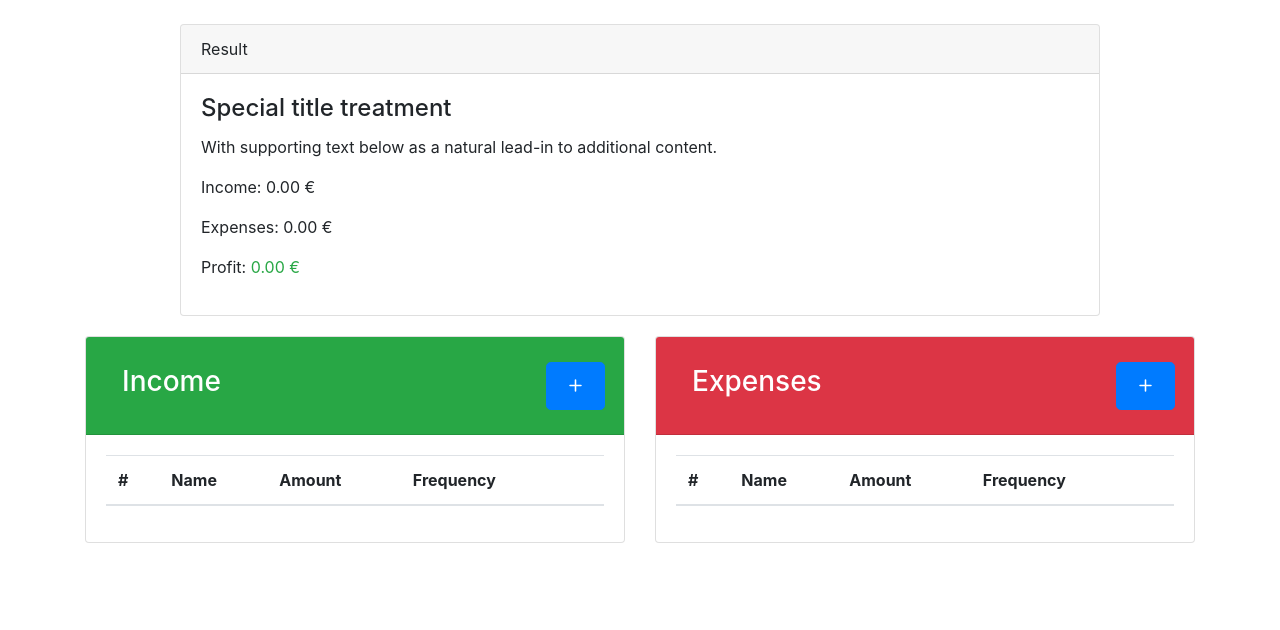
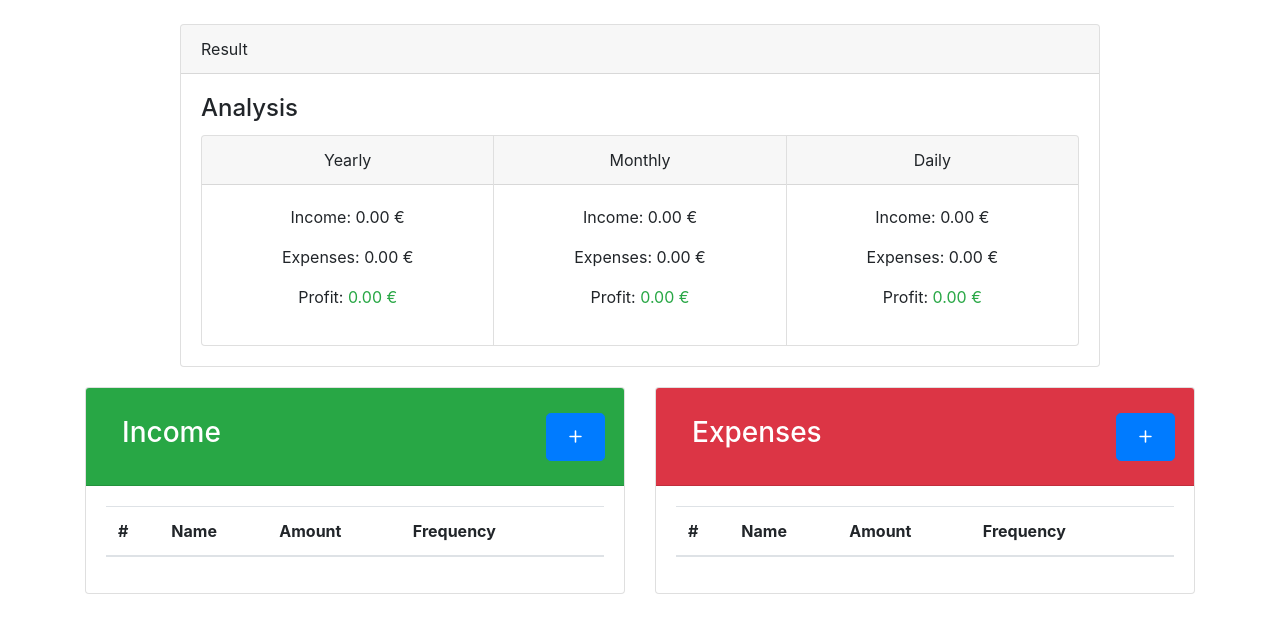
Before and after one commit to PassiDel/expense, a Vue app: page / in a window 1280 px wide. Shown: the top 630 px of the page. Built offline with nearby package versions, Linux system fonts and the light colour scheme; what vue-enums would draw is missing.

Commit message:
added more calculation
Signed-off-by: Pascal Syma <pascal@syma.dev>

```diff
--- a/src/App.vue
+++ b/src/App.vue
@@ -2,12 +2,24 @@
   <div id="app" class="container">
     <b-row class="results">
       <b-col sm="12" offset-md="1" md="10">
-        <b-card header="Result" title="Special title treatment">
-          <b-card-text>With supporting text below as a natural lead-in to additional content.</b-card-text>
-          <p>Income: {{ calculated.yearly.in | currency }}</p>
-          <p>Expenses: {{ calculated.yearly.out | currency }}</p>
-          <p>Profit: <span :class="calculated.yearly.sum < 0 ? 'text-danger' : 'text-success'">{{ calculated.yearly.sum | currency }}</span></p>
-<!--          <b-button variant="primary" size="lg" @click="calculate">Calculate</b-button>-->
+        <b-card header="Result" title="Analysis">
+          <b-card-group class="text-center">
+            <b-card header="Yearly">
+              <p>Income: {{ calculated.yearly.in | currency }}</p>
+              <p>Expenses: {{ calculated.yearly.out | currency }}</p>
+              <p>Profit: <span :class="calculated.yearly.sum < 0 ? 'text-danger' : 'text-success'">{{ calculated.yearly.sum | currency }}</span></p>
+            </b-card>
+            <b-card header="Monthly">
+              <p>Income: {{ calculated.yearly.in/12 | currency }}</p>
+              <p>Expenses: {{ calculated.yearly.out/12 | currency }}</p>
+              <p>Profit: <span :class="calculated.yearly.sum/12 < 0 ? 'text-danger' : 'text-success'">{{ calculated.yearly.sum/12 | currency }}</span></p>
+            </b-card>
+            <b-card header="Daily">
+              <p>Income: {{ calculated.yearly.in/365 | currency }}</p>
+              <p>Expenses: {{ calculated.yearly.out/365 | currency }}</p>
+              <p>Profit: <span :class="calculated.yearly.sum/365 < 0 ? 'text-danger' : 'text-success'">{{ calculated.yearly.sum/365 | currency }}</span></p>
+            </b-card>
+          </b-card-group>
         </b-card>
       </b-col>
     </b-row>
@@ -94,4 +106,24 @@ body {
 .inputs {
   margin-top: 20px;
 }
+/* width */
+::-webkit-scrollbar {
+  width: 12px;
+}
+
+/* Track */
+::-webkit-scrollbar-track {
+  background: var(--gray);
+}
+
+/* Handle */
+::-webkit-scrollbar-thumb {
+  background: var(--dark);
+  border-radius: 6px 6px 6px 6px / 12px 12px 12px 12px;
+}
+
+/* Handle on hover */
+::-webkit-scrollbar-thumb:hover {
+  background: #555;
+}
 </style>
```
